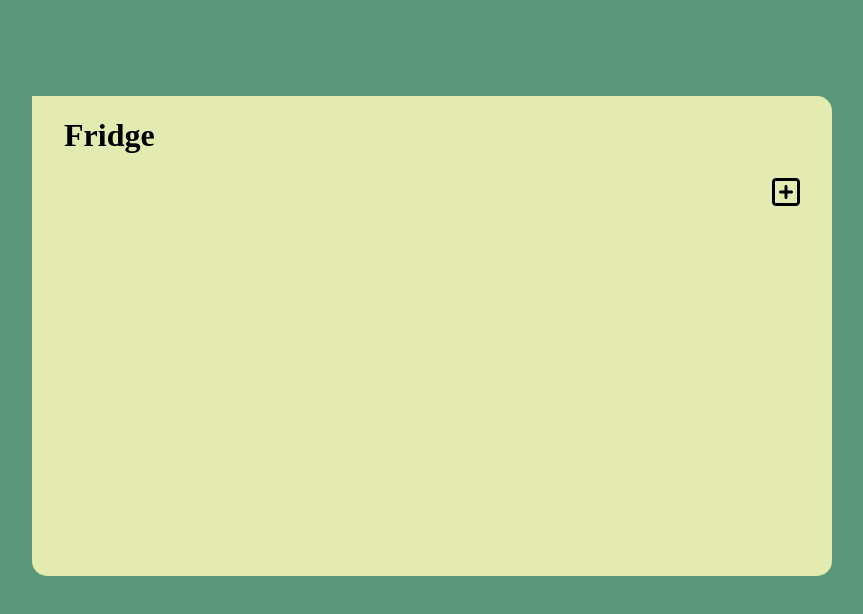
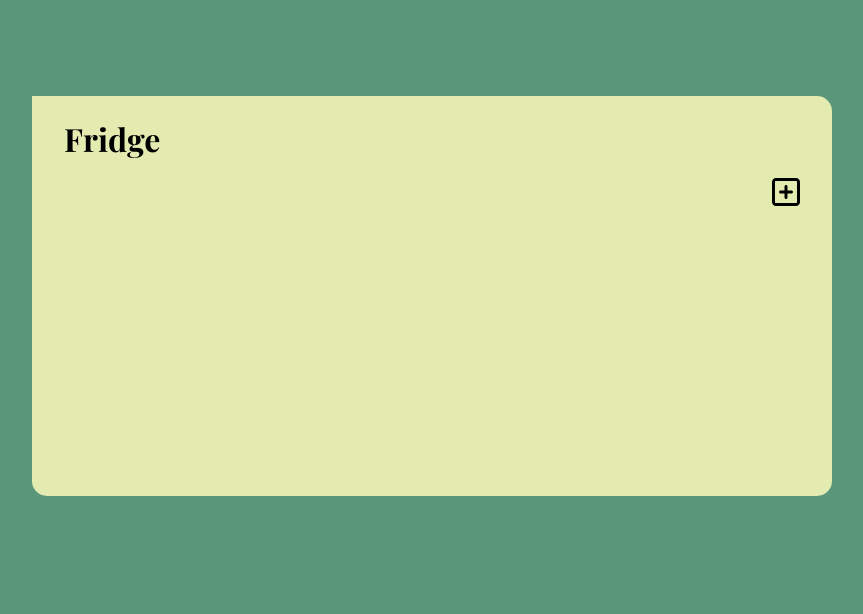
Before and after one commit to cjapar2/pantry-revised, a React (Create React App) app in the folder pantry-revised/: page / in a window 1280 px wide. Shown: the top 614 px of the page, without its empty margins (208-1071 px from the left). Built offline with nearby package versions, Linux system fonts and the light colour scheme.

Commit message:
Added new font for list title. Added new component for drawer on left side of list.

```diff
--- a/pantry-revised/src/styles/ItemListing.css
+++ b/pantry-revised/src/styles/ItemListing.css
@@ -10,6 +10,7 @@
     margin-bottom: 1rem;
     box-shadow: rgba(0, 0, 0, 0.12) 0px 1px 3px, rgba(0, 0, 0, 0.24) 0px 1px 2px;
     bottom: 7rem;
+    box-sizing: border-box;
 }
 
 .name {
--- a/pantry-revised/src/styles/List.css
+++ b/pantry-revised/src/styles/List.css
@@ -1,14 +1,26 @@
+@font-face {
+    font-family: 'Playfair Display';
+    src: url('../../public/PlayfairDisplay-VariableFont_wght.ttf') format('truetype');
+}
+
 .ListContainer {
     position: relative;
     background-color: #E4EBB1;
-    padding: 15rem 25rem;
+    padding: 15rem 25rem 10rem 25rem;
+    height: 0rem;
     margin-top: 6rem;
     border-radius: 0px 15px 15px 15px;
     font-size: 1rem;
+    overflow-y: auto;
+    box-sizing: border-box;
+}
+
+.ListContainer::-webkit-scrollbar {
+    display: none;
 }
 
 .ListTitle {
-    font-family: 'Times New Roman', serif;
+    font-family: "Playfair Display";
     position: absolute;
     font-size: 2em;
     top: 0rem;
```
Also changed, not shown: pantry-revised/src/components/LeftDrawer.js (added, +7 -0 lines), pantry-revised/public/PlayfairDisplay-VariableFont_wght.ttf (added).
